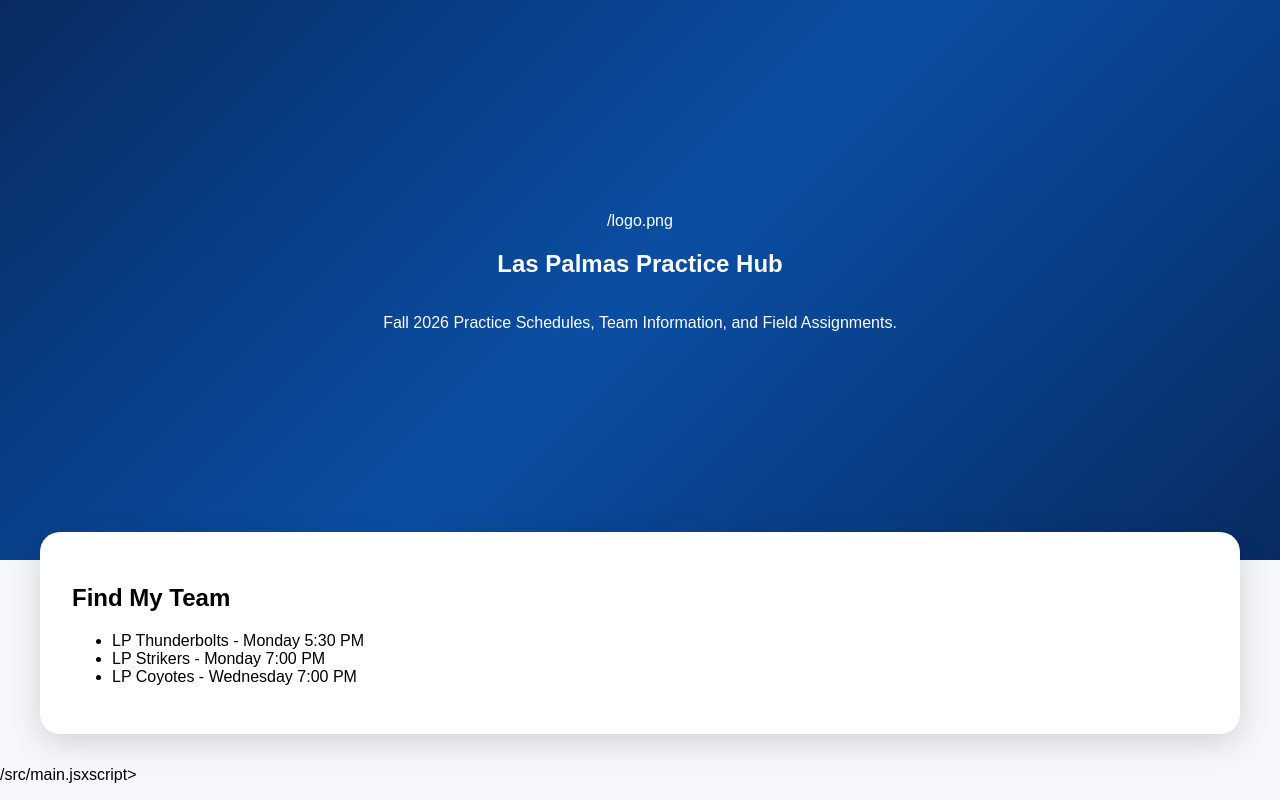
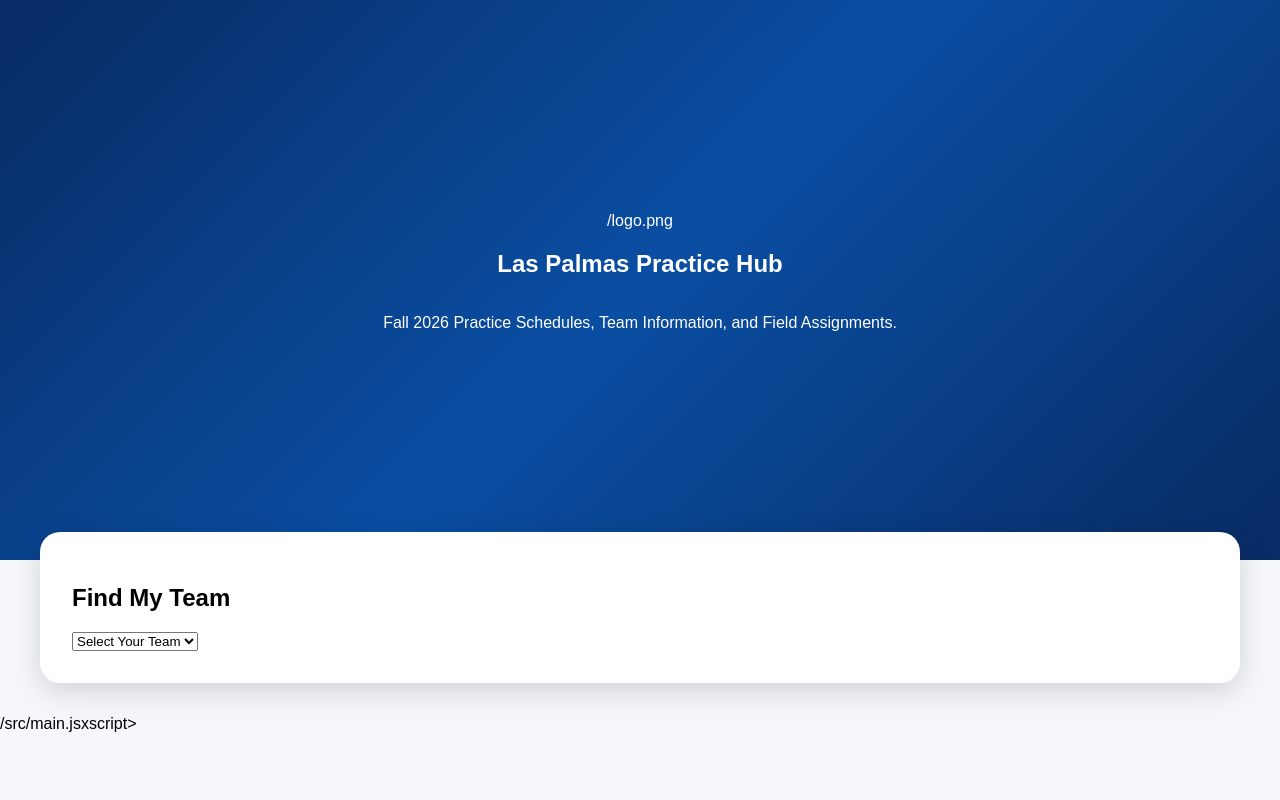
Before and after one commit to bluke02/las-palmas-practice-hub, a React (Vite) app: page / in a window 1280 px wide. Built offline with nearby package versions, Linux system fonts and the light colour scheme.

Commit message:
Add team selection and details in TeamFinder
Refactor TeamFinder component to include team selection and details display.

```diff
--- a/src/components/TeamFinder.jsx
+++ b/src/components/TeamFinder.jsx
@@ -1 +1,66 @@
-import schedule from '../data/schedule.json';export default function TeamFinder(){return <div><h2>Find My Team</h2><ul>{schedule.map(t=><li key={t.team}>{t.team} - {t.day} {t.start}</li>)}</ul></div>}
+import { useState } from "react";
+import schedule from "../data/schedule.json";
+
+export default function TeamFinder() {
+  const [selectedTeam, setSelectedTeam] = useState("");
+
+  const teamData = schedule.find(
+    (team) => team.team === selectedTeam
+  );
+
+  return (
+    <div>
+      <h2>Find My Team</h2>
+
+      <select
+        value={selectedTeam}
+        onChange={(e) =>
+          setSelectedTeam(e.target.value)
+        }
+      >
+        <option value="">
+          Select Your Team
+        </option>
+
+        {schedule.map((team) => (
+          <option
+            key={team.team}
+            value={team.team}
+          >
+            {team.team}
+          </option>
+        ))}
+      </select>
+
+      {teamData && (
+        <div className="team-card">
+          <h3>{teamData.team}</h3>
+
+          <p>
+            <strong>Day:</strong> {teamData.day}
+          </p>
+
+          <p>
+            <strong>Time:</strong>{" "}
+            {teamData.start} - {teamData.end}
+          </p>
+
+          <p>
+            <strong>Field:</strong> {teamData.field}
+          </p>
+
+          <p>
+            <strong>Division:</strong>{" "}
+            {teamData.division}
+          </p>
+
+          <button
+            onClick={() => window.print()}
+          >
+            Print Schedule
+          </button>
+        </div>
+      )}
+    </div>
+  );
+}
```
